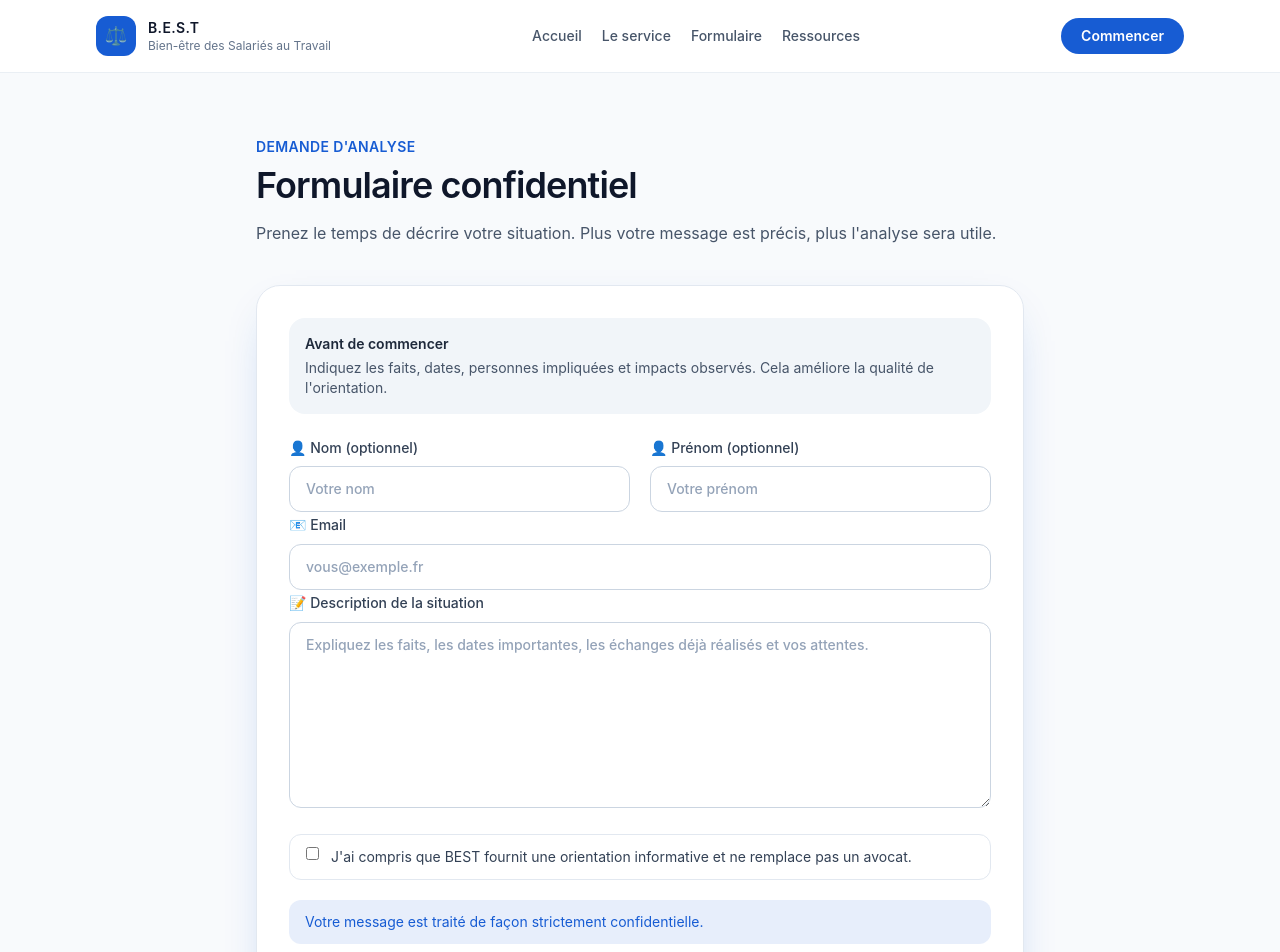
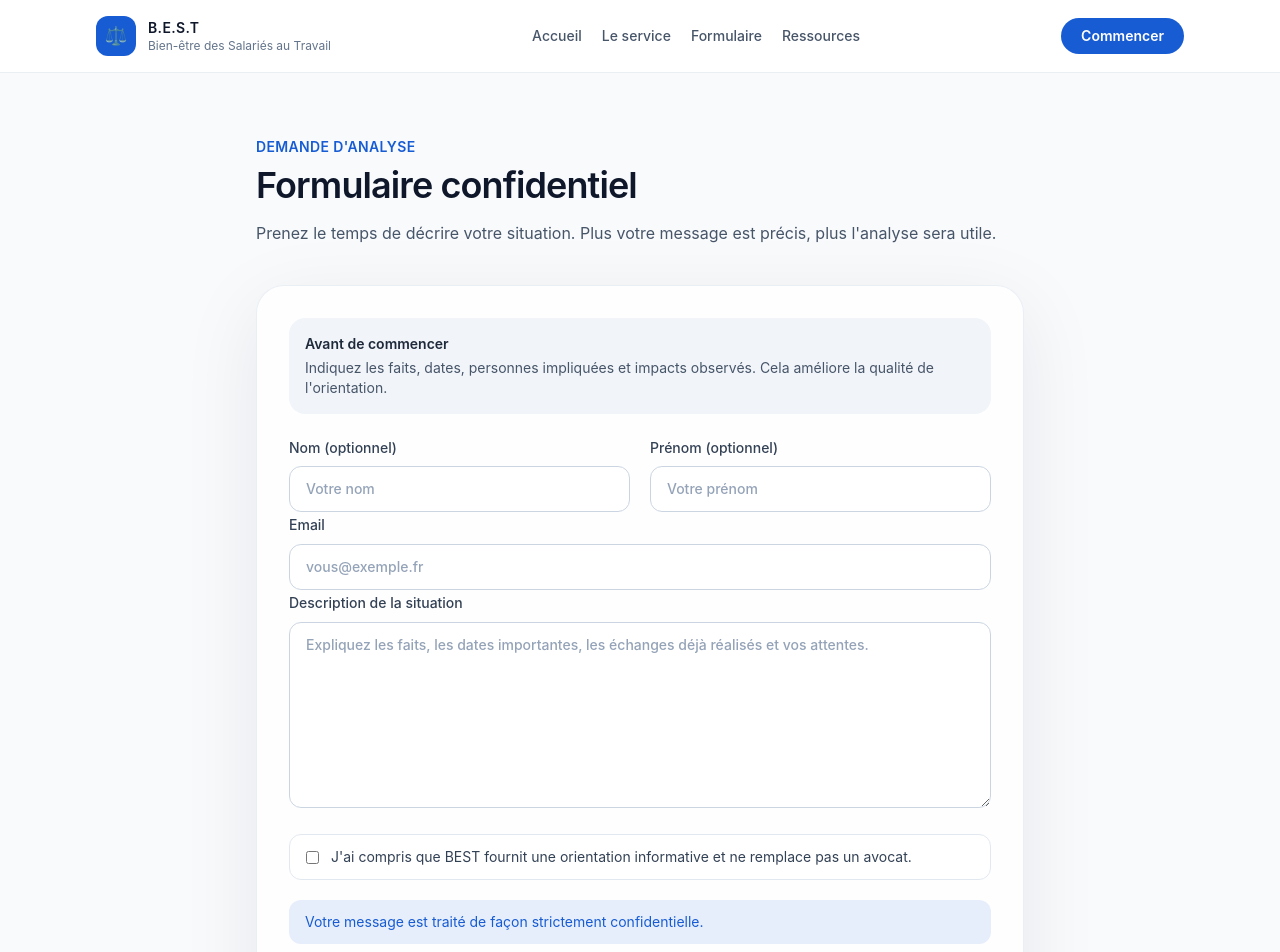
Before and after one commit to arnaudcrestey/best, a Next.js app: page /formulaire in a window 1280 px wide. Shown: the top 952 px of the page. Built offline with nearby package versions, Linux system fonts and the light colour scheme.

Commit message:
Update page.tsx

```diff
--- a/app/formulaire/page.tsx
+++ b/app/formulaire/page.tsx
@@ -7,11 +7,12 @@ export default function FormulairePage() {
   const [loading, setLoading] = useState(false);
   const [success, setSuccess] = useState(false);
 
-  const handleSubmit = async (e: any) => {
+  const handleSubmit = async (e: React.FormEvent<HTMLFormElement>) => {
     e.preventDefault();
     setLoading(true);
 
-    const formData = new FormData(e.target);
+    const form = e.currentTarget;
+    const formData = new FormData(form);
 
     const data = {
       nom: formData.get("nom"),
@@ -21,7 +22,7 @@ export default function FormulairePage() {
     };
 
     try {
-      await fetch("/api/analyse", {
+      const response = await fetch("/api/analyse", {
         method: "POST",
         headers: {
           "Content-Type": "application/json",
@@ -29,13 +30,18 @@ export default function FormulairePage() {
         body: JSON.stringify(data),
       });
 
+      if (!response.ok) {
+        throw new Error("Erreur lors de l'envoi du formulaire");
+      }
+
       setSuccess(true);
-      e.target.reset();
+      form.reset();
     } catch (error) {
       console.error(error);
+      alert("L'envoi a échoué. Veuillez réessayer dans quelques instants.");
+    } finally {
+      setLoading(false);
     }
-
-    setLoading(false);
   };
 
   return (
@@ -56,7 +62,9 @@ export default function FormulairePage() {
           </p>
         </section>
 
-        <section className="mx-auto mt-10 max-w-3xl card p-6 sm:p-8">
+        <section className="mx-auto mt-10 max-w-3xl rounded-[28px] border border-slate-200/70 bg-white/80 p-6 shadow-[0_20px_80px_rgba(15,23,42,0.08)] backdrop-blur sm:p-8">
+          {!success ? (
+            <>
               <div className="mb-6 rounded-2xl bg-slate-100 p-4 text-sm text-slate-600">
                 <p className="font-semibold text-slate-800">Avant de commencer</p>
                 <p className="mt-1">
@@ -65,12 +73,10 @@ export default function FormulairePage() {
                 </p>
               </div>
 
-          {!success ? (
-
               <form className="space-y-5" onSubmit={handleSubmit}>
                 <div className="grid gap-5 sm:grid-cols-2">
                   <label className="space-y-2 text-sm font-medium text-slate-700">
-                  <span>👤 Nom (optionnel)</span>
+                    <span>Nom (optionnel)</span>
                     <input
                       type="text"
                       name="nom"
@@ -80,7 +86,7 @@ export default function FormulairePage() {
                   </label>
 
                   <label className="space-y-2 text-sm font-medium text-slate-700">
-                  <span>👤 Prénom (optionnel)</span>
+                    <span>Prénom (optionnel)</span>
                     <input
                       type="text"
                       name="prenom"
@@ -91,7 +97,7 @@ export default function FormulairePage() {
                 </div>
 
                 <label className="space-y-2 text-sm font-medium text-slate-700">
-                <span>📧 Email</span>
+                  <span>Email</span>
                   <input
                     type="email"
                     name="email"
@@ -102,7 +108,7 @@ export default function FormulairePage() {
                 </label>
 
                 <label className="space-y-2 text-sm font-medium text-slate-700">
-                <span>📝 Description de la situation</span>
+                  <span>Description de la situation</span>
                   <textarea
                     name="description"
                     required
@@ -113,7 +119,7 @@ export default function FormulairePage() {
                 </label>
 
                 <label className="flex items-start gap-3 rounded-xl border border-slate-200 bg-white px-4 py-3 text-sm text-slate-700">
-                <input type="checkbox" required />
+                  <input type="checkbox" required className="mt-1" />
                   <span>
                     J'ai compris que BEST fournit une orientation informative et
                     ne remplace pas un avocat.
@@ -132,18 +138,31 @@ export default function FormulairePage() {
                   {loading ? "Envoi en cours..." : "Envoyer ma demande"}
                 </button>
               </form>
+            </>
+          ) : (
+            <div className="flex min-h-[360px] items-center justify-center">
+              <div className="w-full max-w-xl rounded-[30px] border border-[rgba(255,255,255,0.10)] bg-[linear-gradient(180deg,rgba(76,45,130,0.92)_0%,rgba(43,25,92,0.96)_100%)] px-8 py-10 text-center text-white shadow-[0_30px_120px_rgba(49,25,99,0.35)]">
+                <div className="mx-auto mb-6 flex h-20 w-20 items-center justify-center rounded-[22px] bg-white/20 shadow-[0_10px_30px_rgba(255,255,255,0.08)] ring-1 ring-white/10">
+                  <span className="text-3xl">💌</span>
+                </div>
 
-          ) : (
+                <h2 className="text-3xl font-semibold tracking-tight sm:text-4xl">
+                  Demande confirmée
+                </h2>
 
-            <div className="rounded-xl border border-green-200 bg-green-50 p-6 text-green-800">
-              <h3 className="text-lg font-semibold mb-2">
-                ✓ Votre demande a bien été envoyée
-              </h3>
-              <p>
-                Merci pour votre message. Nous reviendrons vers vous rapidement.
+                <p className="mt-5 text-lg text-white/90">
+                  Votre demande a bien été enregistrée.
+                </p>
+
+                <p className="mt-4 text-base leading-7 text-white/70 sm:text-lg">
+                  Votre analyse personnalisée vous sera envoyée très prochainement.
+                </p>
+
+                <p className="mt-10 text-sm text-white/45">
+                  ✨ Pensez à vérifier votre boîte email ainsi que vos spams.
                 </p>
               </div>
-
+            </div>
           )}
         </section>
       </main>
```
Lines whose indentation alone changed are shown as unchanged.
